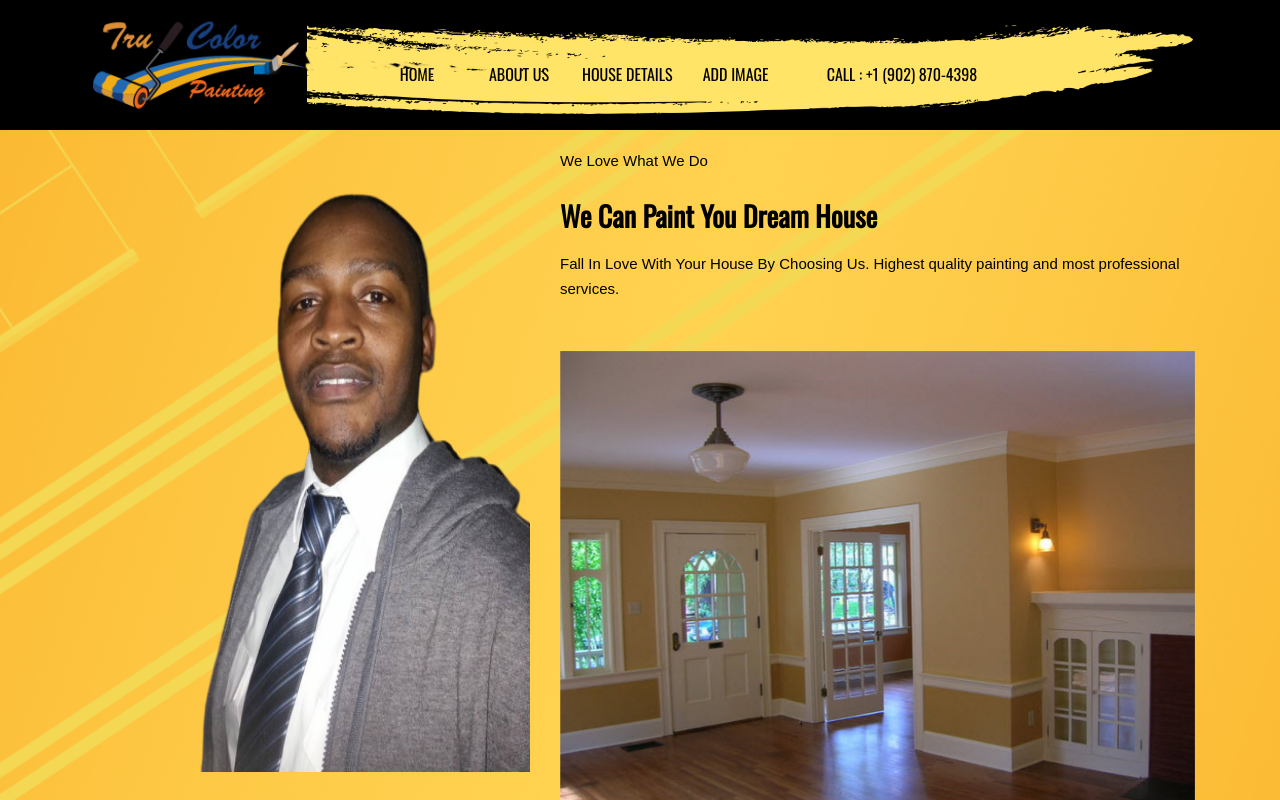
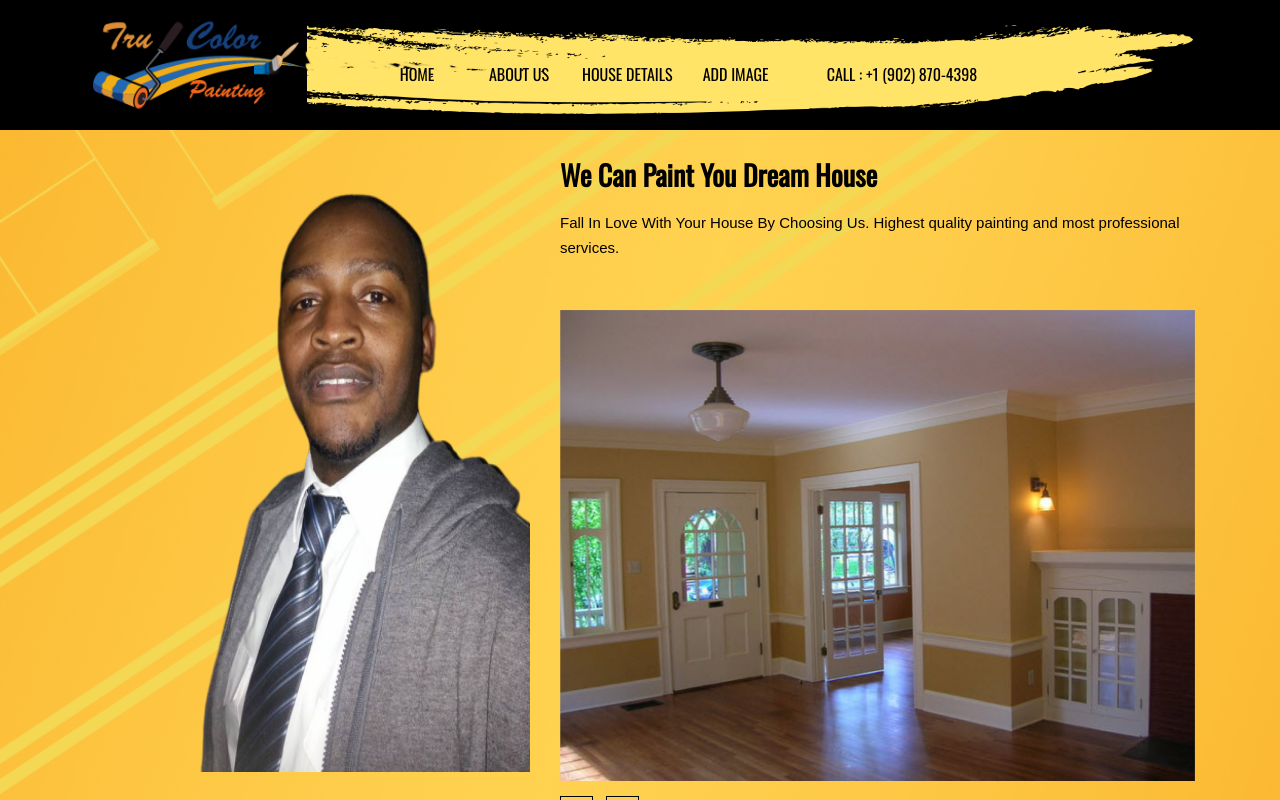
Before and after one commit to cornets28/tru-color-painting, a React (Create React App) app: page /about-us in a window 1280 px wide. Shown: the top 800 px of the page. Built offline with nearby package versions, Linux system fonts and the light colour scheme; no server answers.

Commit message:
fix minor issue

```diff
--- a/src/component/AboutUs.js
+++ b/src/component/AboutUs.js
@@ -6,9 +6,6 @@ import Carousel from "./Carousel";
 import TeamMember from "./TeamMember";
 
 export default class AboutUs extends Component {
-  // state = {
-  //   teamMembers: team,
-  // };
   render() {
     return (
       <React.Fragment>
@@ -25,7 +22,6 @@ export default class AboutUs extends Component {
               </div>
               <div className="col-md-7">
                 <div className="client-content">
-                  <p>We Love What We Do</p>
                   <h3 data-aos="zoom-in">We Can Paint You Dream House</h3>
                   <p>
                     Fall In Love With Your House By Choosing Us. Highest quality
```
